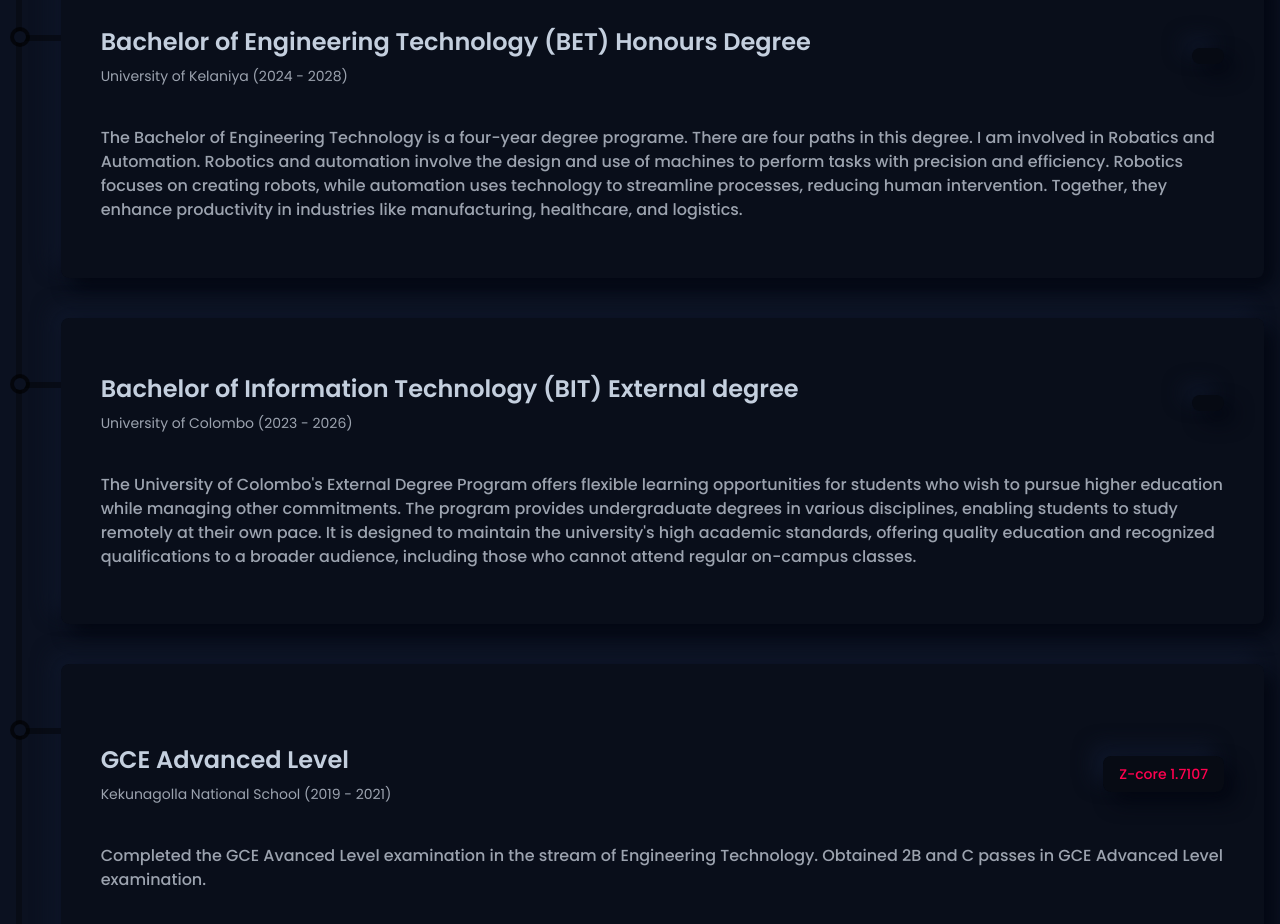
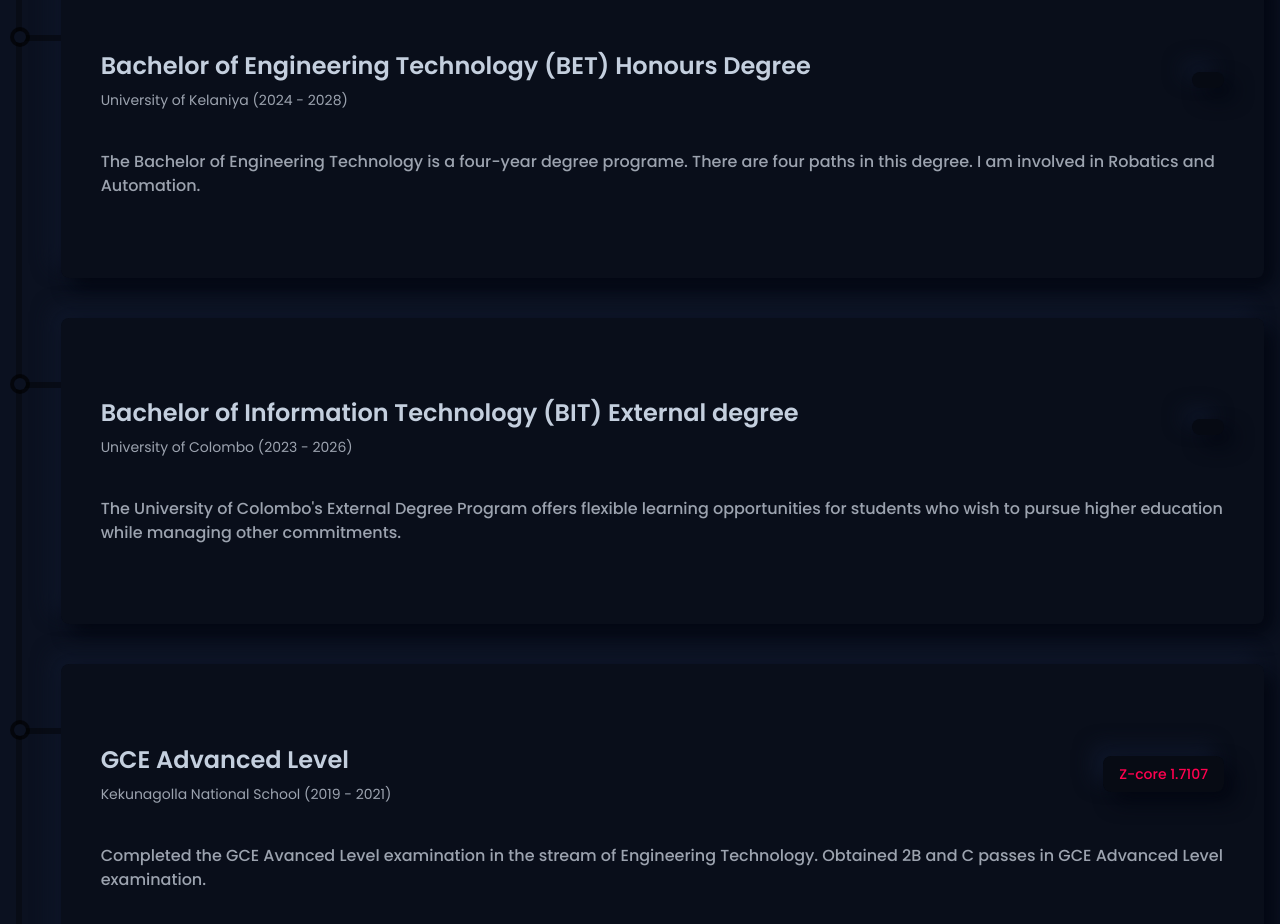
Before and after one commit to aathifdev/New-Portfolio, a React (Vite) app: page / in a window 1280 px wide. Shown: the part 3820-4744 px from the top of the page. Built offline with nearby package versions, Linux system fonts and the light colour scheme.

Commit message:
Education update

```diff
--- a/src/components/Education.tsx
+++ b/src/components/Education.tsx
@@ -19,13 +19,13 @@
             title="Bachelor of Engineering Technology (BET) Honours Degree"
             subTitle="University of Kelaniya (2024 - 2028)"
             // result="3.90/4"
-            des="The Bachelor of Engineering Technology is a four-year degree programe. There are four paths in this degree. I am involved in Robatics and Automation. Robotics and automation involve the design and use of machines to perform tasks with precision and efficiency. Robotics focuses on creating robots, while automation uses technology to streamline processes, reducing human intervention. Together, they enhance productivity in industries like manufacturing, healthcare, and logistics."
+            des="The Bachelor of Engineering Technology is a four-year degree programe. There are four paths in this degree. I am involved in Robatics and Automation."
           />
           <ResumeCard
             title="Bachelor of Information Technology (BIT) External degree"
             subTitle="University of Colombo (2023 - 2026)"
             // result="4.75/5"
-            des=" The University of Colombo's External Degree Program offers flexible learning opportunities for students who wish to pursue higher education while managing other commitments. The program provides undergraduate degrees in various disciplines, enabling students to study remotely at their own pace. It is designed to maintain the university's high academic standards, offering quality education and recognized qualifications to a broader audience, including those who cannot attend regular on-campus classes. "
+            des=" The University of Colombo's External Degree Program offers flexible learning opportunities for students who wish to pursue higher education while managing other commitments. "
           />
           <ResumeCard
             title="GCE Advanced Level"
```
